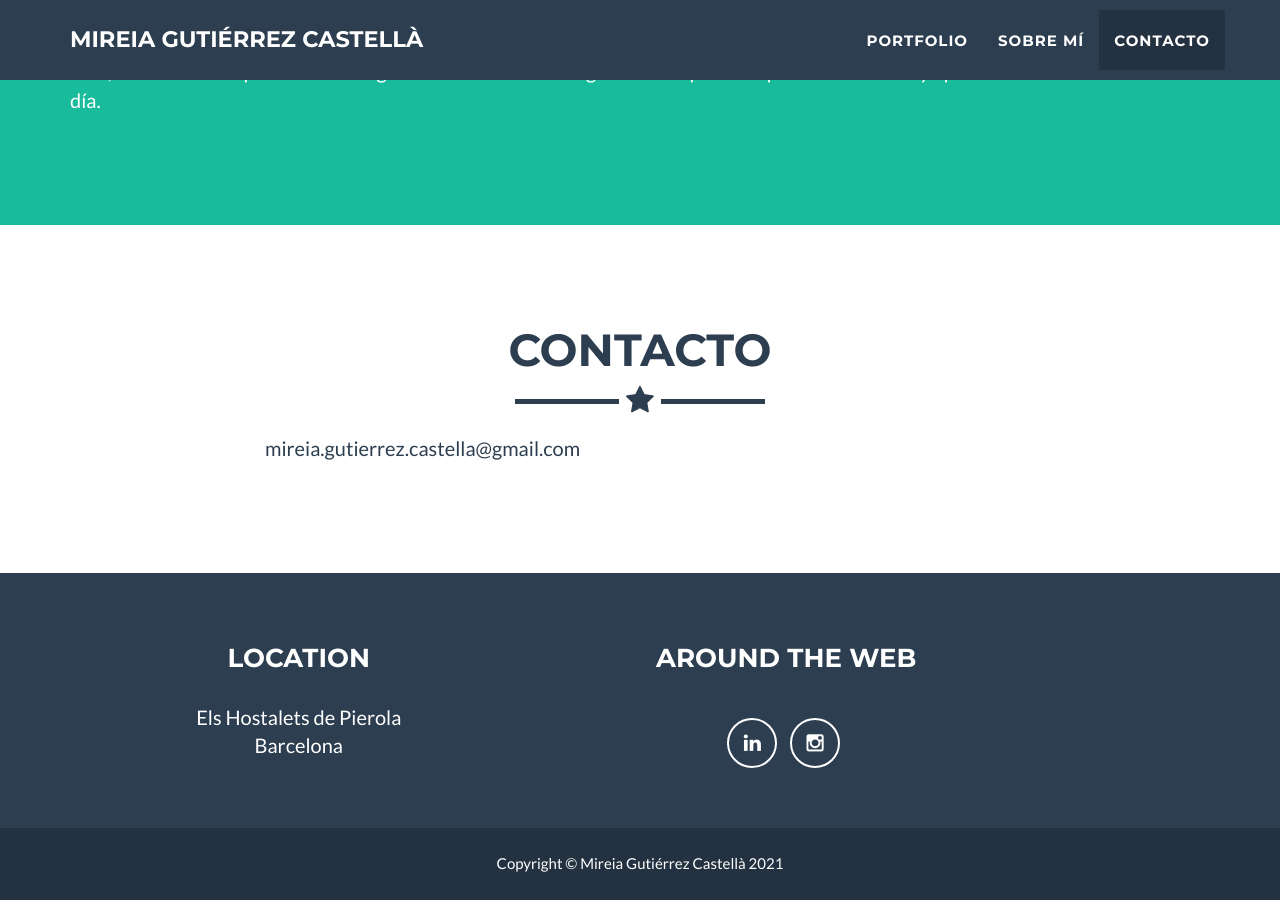
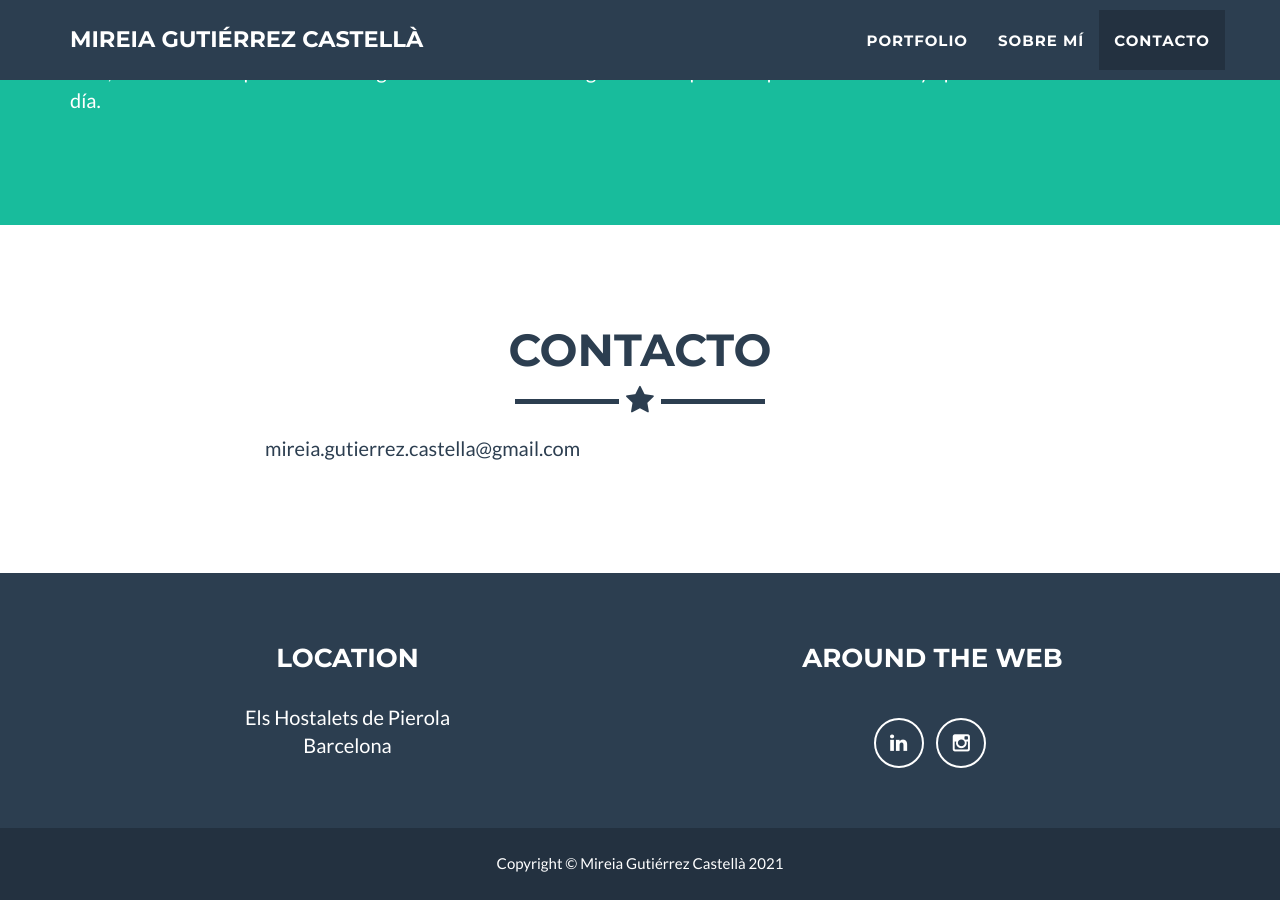
Before and after one commit to belzoond/pagina-mireia, a Jekyll site: the page built from _posts/2021-10-15-moments-1.markdown, in a window 1280 px wide and 900 px high, scrolled down 2367 px. Built offline with Jekyll 4.4.1, drawn with Linux system fonts in a browser that asks for light colours.

Commit message:
Centrado correcto del footer

```diff
--- a/_includes/footer.html
+++ b/_includes/footer.html
@@ -3,7 +3,7 @@
         <div class="footer-above">
             <div class="container">
                 <div class="row">
-                    <div class="footer-col col-md-5">
+                    <div class="footer-col col-md-6">
                         <h3>{{ site.footer.location }}</h3>
                         <p>
                             {% for adress in site.address %}
@@ -11,7 +11,7 @@
 		                    {% endfor %}
                         </p>
                     </div>
-                    <div class="footer-col col-md-5">
+                    <div class="footer-col col-md-6">
                         <h3>{{ site.footer.social }}</h3>
                         <ul class="list-inline">
                             {% for network in site.social %}
```
